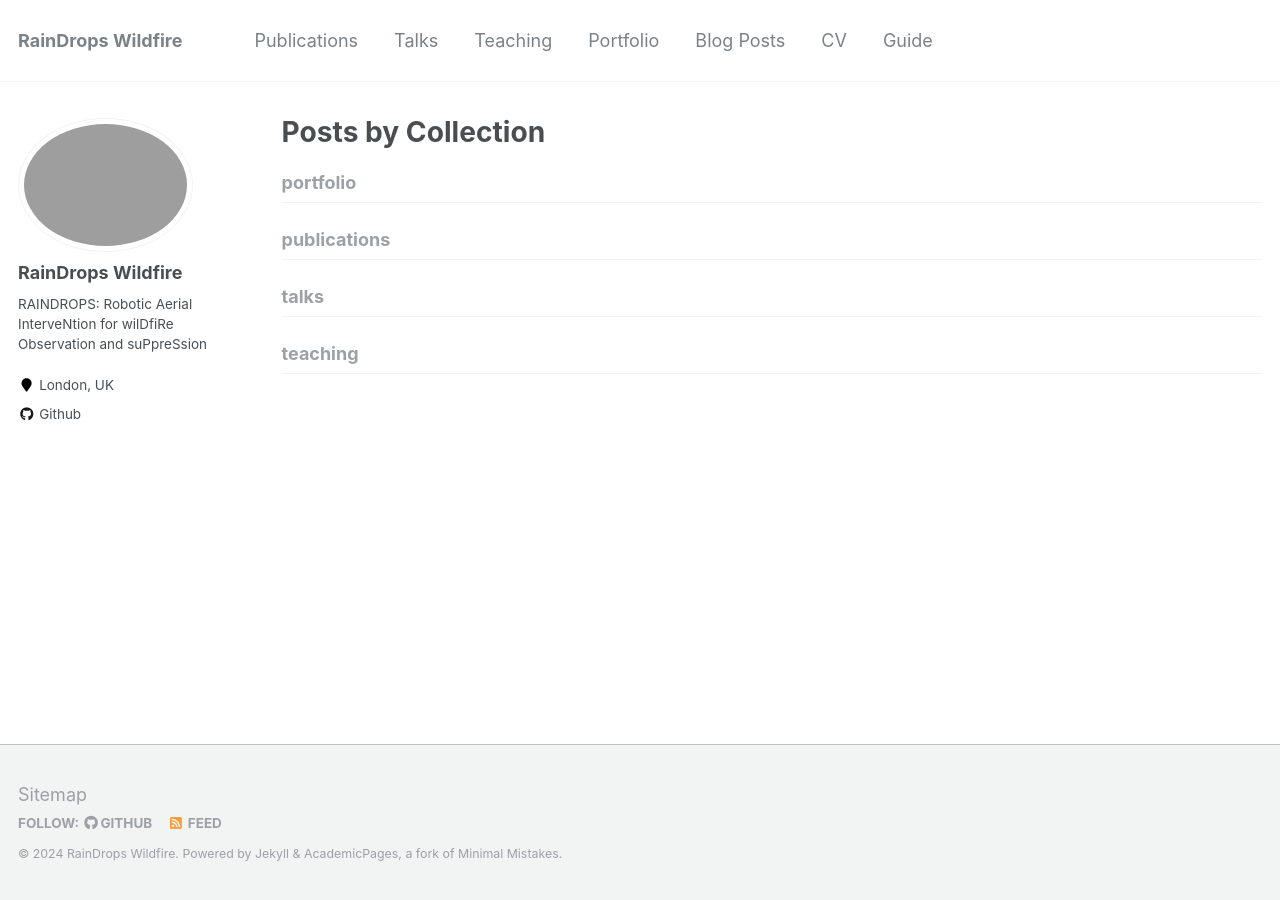
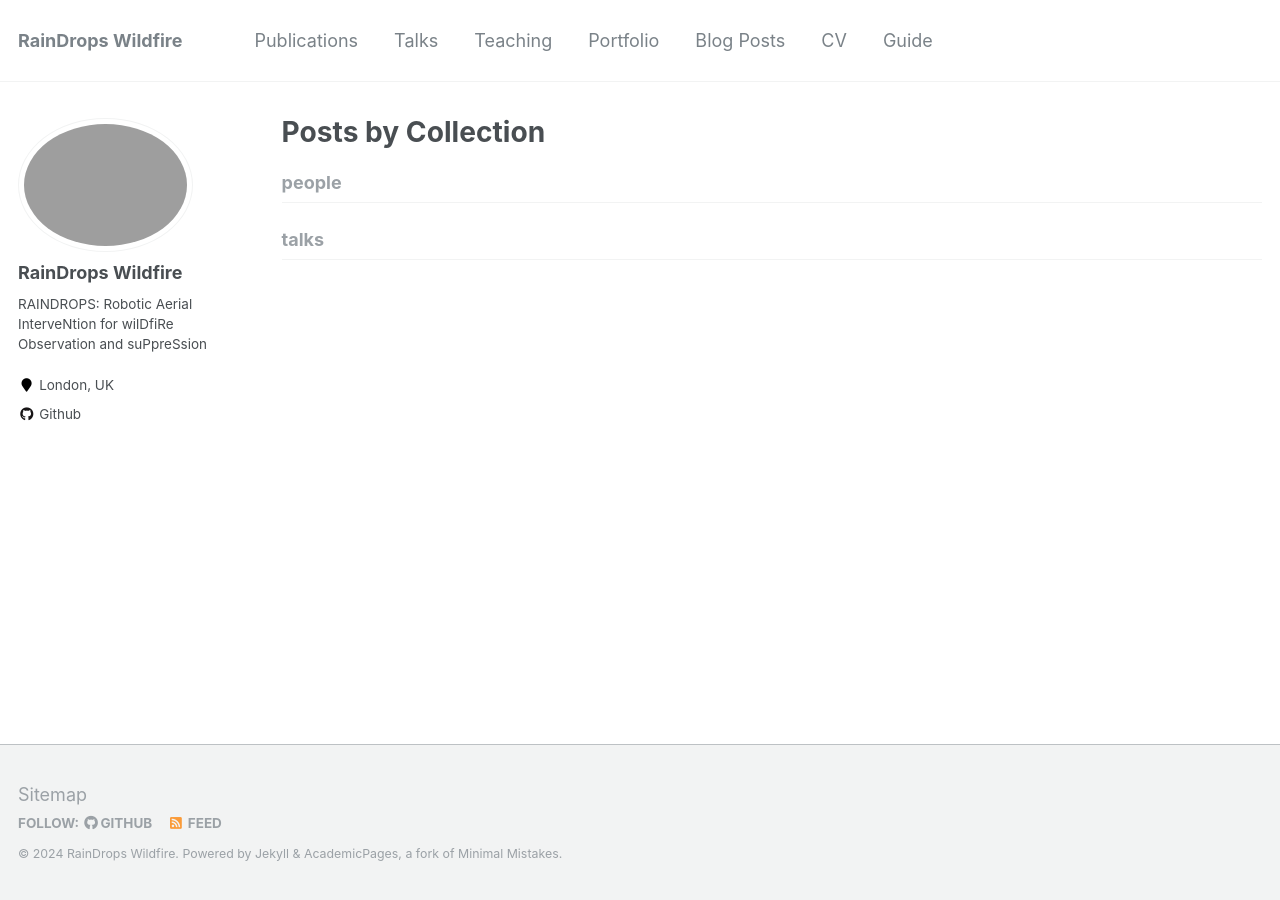
Before and after one commit to rpl-as-ucl/raindrops-wildfire, a Jekyll site: the page built from _pages/collection-archive.html, in a window 1280 px wide. Built offline with Jekyll 4.4.1, drawn with Linux system fonts in a browser that asks for light colours; part of the change alters nothing that is shown.

Commit message:
Update _config.yml

```diff
--- a/_config.yml
+++ b/_config.yml
@@ -175,13 +175,7 @@ kramdown:
 
 # Collections
 collections:
-  teaching:
-    output: true
-    permalink: /:collection/:path/
-  publications:
-    output: true
-    permalink: /:collection/:path/
-  portfolio:
+  people:
     output: true
     permalink: /:collection/:path/
   talks:
```
